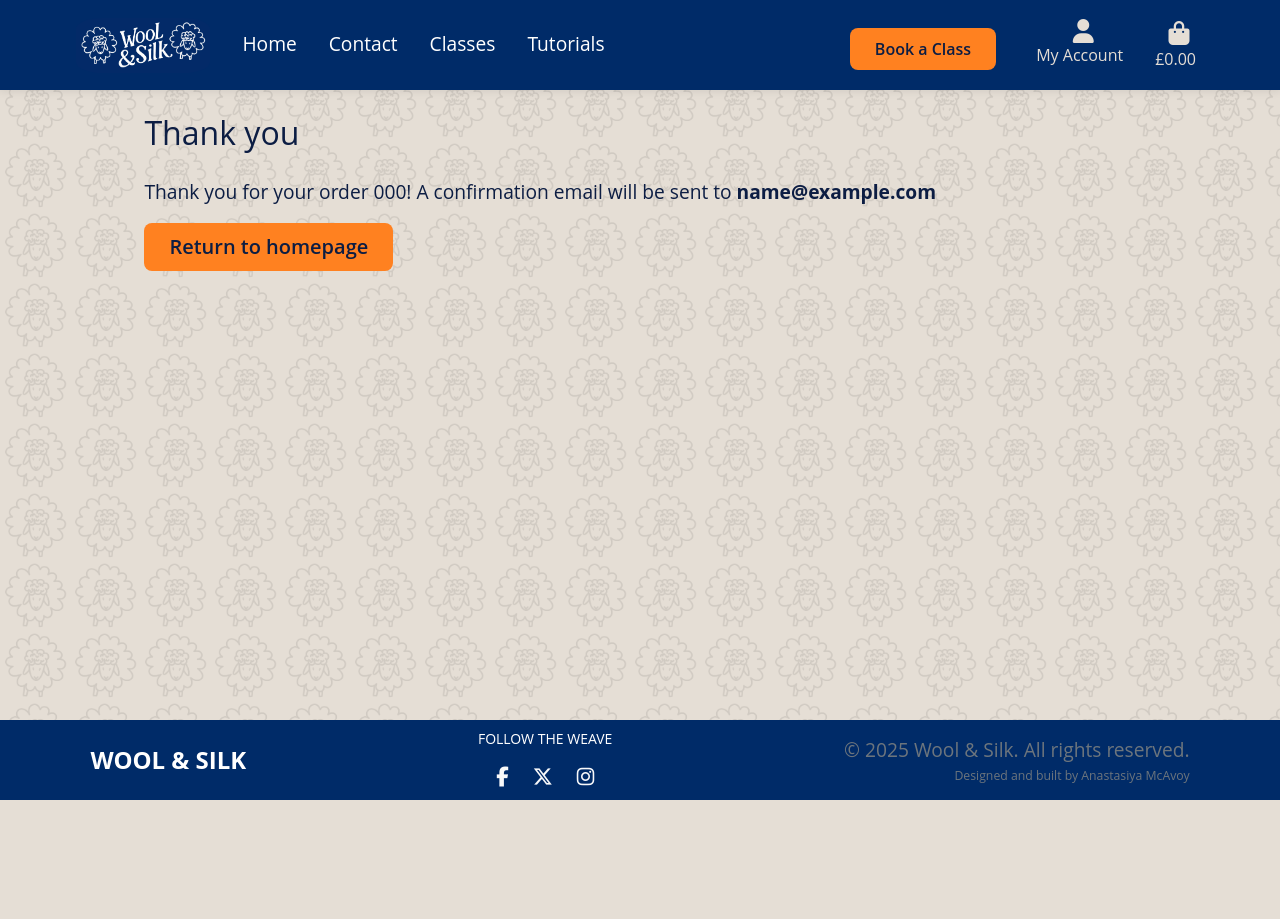
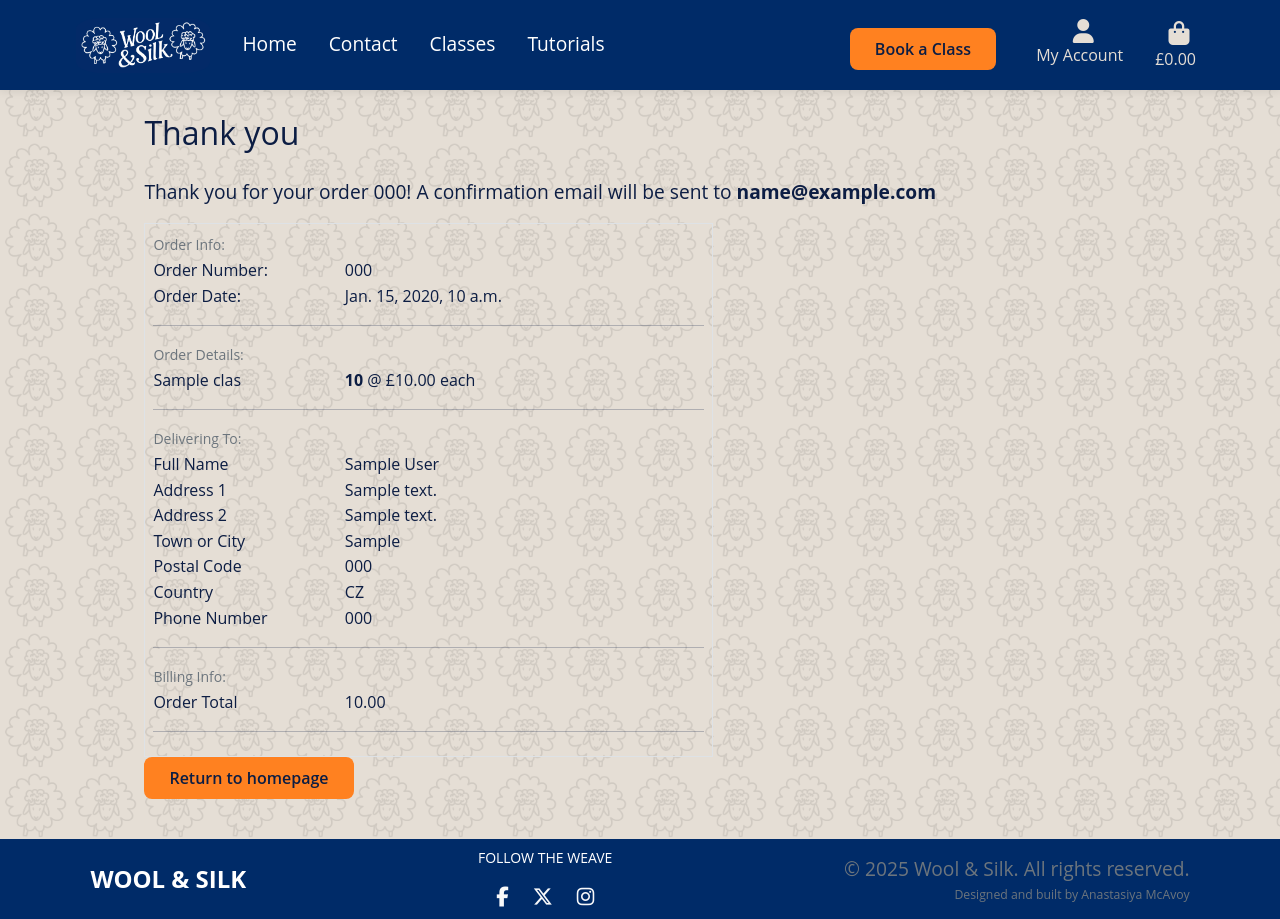
Before and after one commit to Anastasiya-m4c/wool-silk_ecommerce, a Django app: page /checkout/checkout_success/000 in a window 1280 px wide. Before the commit the page ends 800 px from the top, so only its background shows below. Run offline with Django 4.2, Linux system fonts and the light colour scheme; tables that the repository leaves empty hold one stand-in row (values such as "Sample post"); parts of the project's set-up code (start-up, migrations or seed data) failed here and were passed over; some libraries are stand-ins or nearby versions.

Commit message:
update order confirmation page to include order details

```diff
--- a/checkout/templates/checkout/checkout_success.html
+++ b/checkout/templates/checkout/checkout_success.html
@@ -25,17 +25,154 @@
         </div>
     </div>
     <div class="row">
+        <div class="col-12 col-lg-7">
+            <div class="order-confirmation-wrapper p-2 border">
+                <div class="row">
+                    <div class="col">
+                        <small class="text-muted">Order Info:</small>
+                    </div>
+                </div>
+                <div class="row">
+                    <div class="col-12 col-md-4">
+                        <p class="mb-0 fs-6">Order Number:</p>
+                    </div>
+                    <div class="col-12 col-md-8 text-md-right">
+                        <p class="mb-0 fs-6">{{ order.order_number }}</p>
+                    </div>
+                </div>
+                <div class="row">
+                    <div class="col-12 col-md-4">
+                        <p class="mb-0 fs-6">Order Date:</p>
+                    </div>
+                    <div class="col-12 col-md-8 text-md-right">
+                        <p class="mb-0 fs-6">{{ order.date }}</p>
+                    </div>
+                </div>
+                <hr>
+
+                <div class="row">
+                    <div class="col">
+                        <small class="text-muted">Order Details:</small>
+                    </div>
+                </div>
+
+                {% for item in order.lineitems.all %}
+                <div class="row">
+                    <div class="col-12 col-md-4">
+                        <p class="mb-0 fs-6">
+                            {{ item.product.name }}
+                        </p>
+                    </div>
+                    <div class="col-12 col-md-8 text-md-right">
+                        <p class="mb-0 fs-6"><strong>{{ item.quantity }}</strong> @ £{{ item.product.price }} each</p>
+                    </div>
+                </div>
+                <hr>
+                {% endfor %}
+
+                <div class="row">
+                    <div class="col">
+                        <small class="text-muted">Delivering To:</small>
+                    </div>
+                </div>
+
+                <div class="row">
+                    <div class="col-12 col-md-4">
+                        <p class="mb-0 fs-6">Full Name</p>
+                    </div>
+                    <div class="col-12 col-md-8 text-md-right">
+                        <p class="mb-0 fs-6">{{ order.full_name }}</p>
+                    </div>
+                </div>
+
+                <div class="row">
+                    <div class="col-12 col-md-4">
+                        <p class="mb-0 fs-6">Address 1</p>
+                    </div>
+                    <div class="col-12 col-md-8 text-md-right">
+                        <p class="mb-0 fs-6">{{ order.street_address1 }}</p>
+                    </div>
+                </div>
+
+                {% if order.street_address2 %}
+                <div class="row">
+                    <div class="col-12 col-md-4">
+                        <p class="mb-0 fs-6">Address 2</p>
+                    </div>
+                    <div class="col-12 col-md-8 text-md-right">
+                        <p class="mb-0 fs-6">{{ order.street_address2 }}</p>
+                    </div>
+                </div>
+                {% endif %}
+
+                <div class="row">
+                    <div class="col-12 col-md-4">
+                        <p class="mb-0 fs-6">Town or City</p>
+                    </div>
+                    <div class="col-12 col-md-8 text-md-right">
+                        <p class="mb-0 fs-6">{{ order.town_or_city }}</p>
+                    </div>
+                </div>
+
+                {% if order.postcode %}
+                <div class="row">
+                    <div class="col-12 col-md-4">
+                        <p class="mb-0 fs-6">Postal Code</p>
+                    </div>
+                    <div class="col-12 col-md-8 text-md-right">
+                        <p class="mb-0 fs-6">{{ order.postcode }}</p>
+                    </div>
+                </div>
+                {% endif %}
+
+                <div class="row">
+                    <div class="col-12 col-md-4">
+                        <p class="mb-0 fs-6">Country</p>
+                    </div>
+                    <div class="col-12 col-md-8 text-md-right">
+                        <p class="mb-0 fs-6">{{ order.country }}</p>
+                    </div>
+                </div>
+
+                <div class="row">
+                    <div class="col-12 col-md-4">
+                        <p class="mb-0 fs-6">Phone Number</p>
+                    </div>
+                    <div class="col-12 col-md-8 text-md-right">
+                        <p class="mb-0 fs-6">{{ order.phone_number }}</p>
+                    </div>
+                </div>
+                <hr>
+
+                <div class="row">
+                    <div class="col">
+                        <small class="text-muted">Billing Info:</small>
+                    </div>
+                </div>
+
+                <div class="row">
+                    <div class="col-12 col-md-4">
+                        <p class="mb-0 fs-6">Order Total</p>
+                    </div>
+                    <div class="col-12 col-md-8 text-md-right">
+                        <p class="mb-0 fs-6">{{ order.order_total }}</p>
+                    </div>
+                </div>
+                <hr>
+            </div>
+        </div>
+    </div>
+    <div class="row">
         <div class="col-12 col-lg-7 text-right">
             {% if from_profile %}
-            <a href="{% url 'profile' %}" class="btn btn-two btn-lg me-3 mb-3">
+            <a href="{% url 'profile' %}" class="btn btn-two me-3 mb-3">
                 <span>Return to profile</span>
             </a>
             {% endif %}
-            <a href="{% url 'home' %}" class="btn btn-one btn-lg mb-3">
+            <a href="{% url 'home' %}" class="btn btn-one mb-3">
                 <span>Return to homepage</span>
             </a>
         </div>
     </div>
-
 </div>
 {% endblock %}
```
